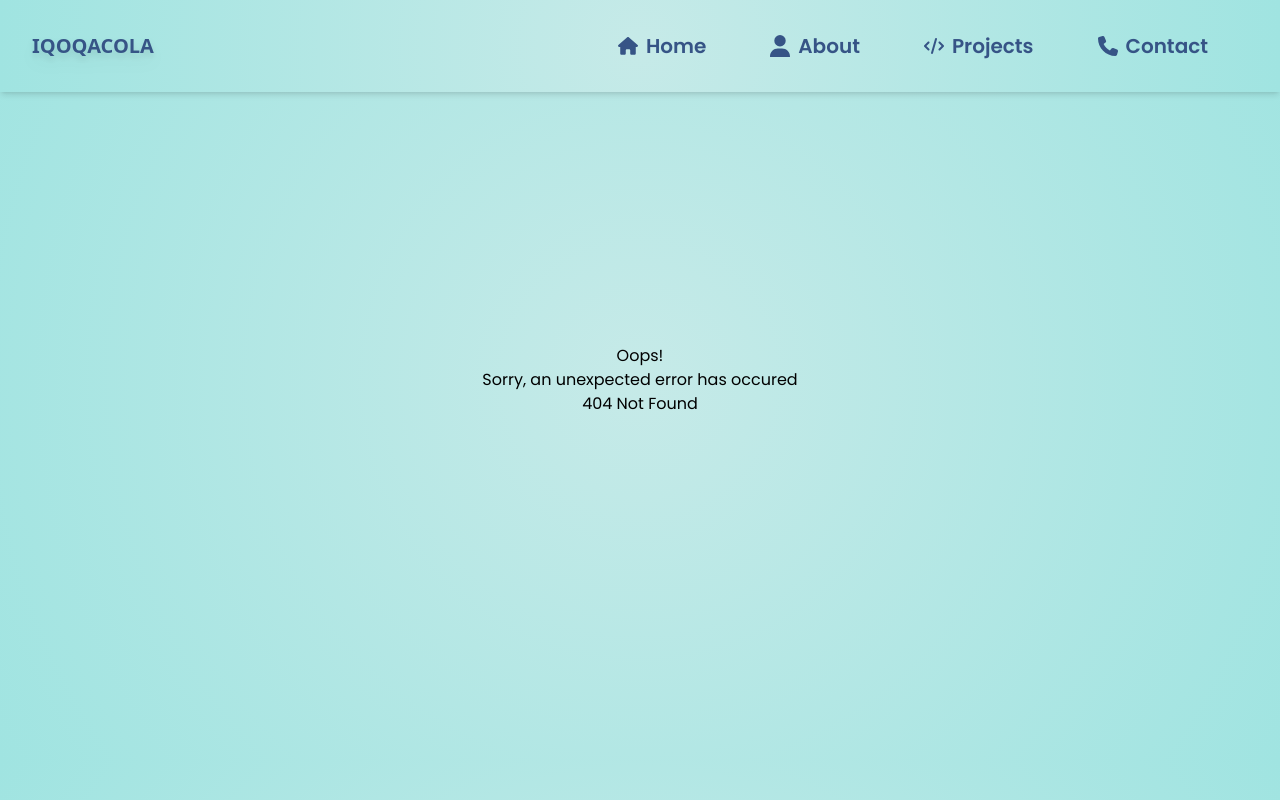
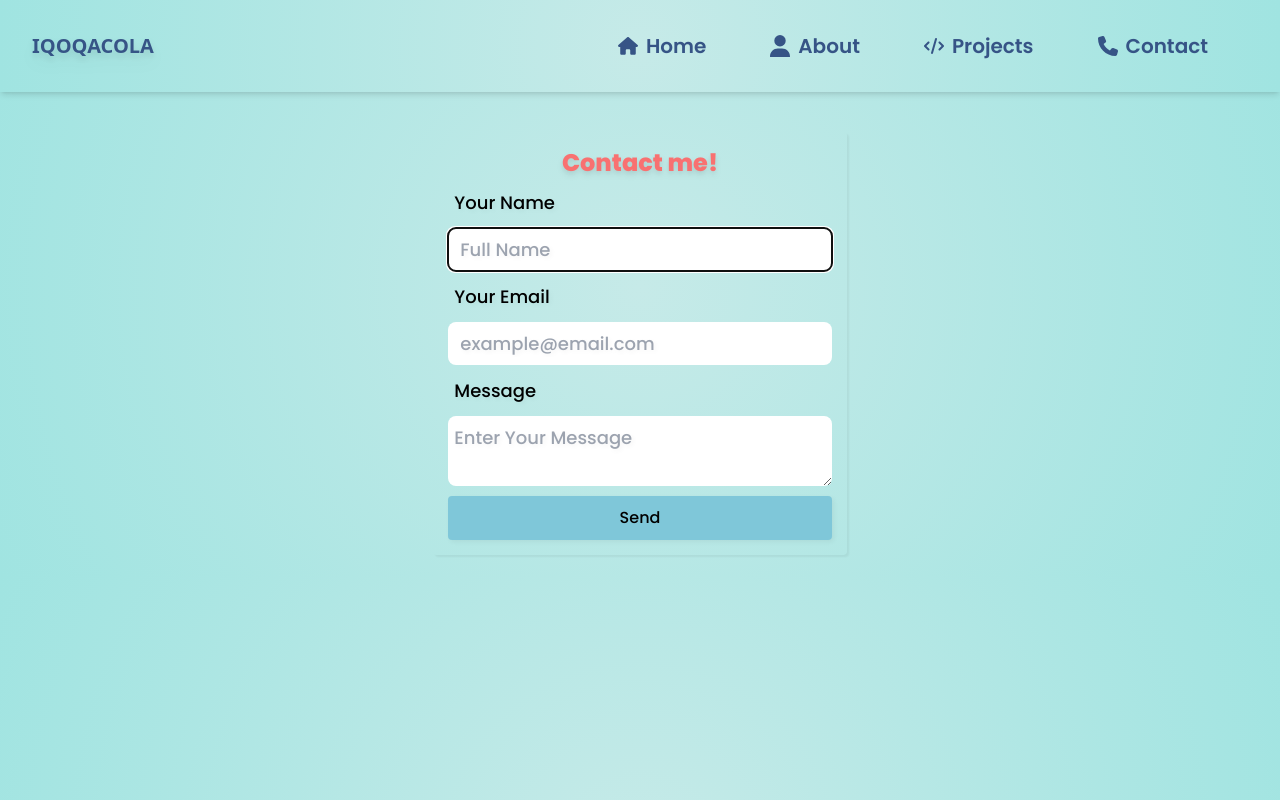
Before and after one commit to Iqoqacola/iqoqacola.github.io, a React (Vite) app: page /contact in a window 1280 px wide. Before the commit this address had no page. Built offline with nearby package versions, Linux system fonts and the light colour scheme.

Commit message:
add page contact

```diff
--- a/package.json
+++ b/package.json
@@ -11,11 +11,13 @@
   },
   "dependencies": {
     "aos": "^2.3.4",
+    "dotenv": "^16.4.5",
     "react": "^18.2.0",
     "react-dom": "^18.2.0",
     "react-parallax-tilt": "^1.7.227",
     "react-router-dom": "^6.23.1",
-    "react-simple-typewriter": "^5.0.1"
+    "react-simple-typewriter": "^5.0.1",
+    "vite-plugin-env-compatible": "^2.0.1"
   },
   "devDependencies": {
     "@types/react": "^18.2.55",
--- a/src/App.jsx
+++ b/src/App.jsx
@@ -1,28 +1,34 @@
-import { BrowserRouter, Routes, Route } from "react-router-dom";
+import { BrowserRouter, Routes, Route, useLocation } from "react-router-dom";
+import { useEffect } from "react";
 
 //page
 import { Home } from "./pages/Home";
 import { About } from "./pages/About";
 import { Project } from "./pages/Project";
+import { Contact } from "./pages/Contact";
 import ErrorPage from "./pages/Error";
 
 //components
 import { Header } from "./components/Layouts/Header";
 
 export default function App() {
+  const location = useLocation();
+
+  useEffect(() => {
+    window.scrollTo(0, 0);
+  }, [location]);
   return (
     <>
-      <BrowserRouter>
       <Header />
       <div className="pages">
         <Routes>
           <Route path="/" element={<Home />} />
           <Route path="/about" element={<About />} />
           <Route path="/project" element={<Project />} />
+          <Route path="/contact" element={<Contact />} />
           <Route path="*" element={<ErrorPage />} />
         </Routes>
       </div>
-      </BrowserRouter>
     </>
   );
 }
--- a/src/index.scss
+++ b/src/index.scss
@@ -51,6 +51,15 @@
   .hamburger-transition {
     @apply transition duration-300 ease-in-out;
   }
+
+  form button {
+    background: #7fc7d9;
+    border: 0;
+    padding: 10px;
+    font-family: "Poppins";
+    border-radius: 4px;
+    cursor: pointer;
+  }
 }
 
 .error-page {
@@ -66,3 +75,60 @@
   padding: 20px;
   margin: 0 auto;
 }
+
+div.success {
+  padding: 10px;
+  background: #ffefef;
+  border: 1px solid #1aac83;
+  color: #1aac83;
+  border-radius: 4px;
+  margin: 12px 0;
+}
+
+div.error {
+  padding: 10px;
+  background: #ffefef;
+  border: 1px solid #e7195a;
+  color: #e7195a;
+  border-radius: 4px;
+  margin: 12px 0;
+}
+
+// Form Contact
+.contact-form {
+  box-shadow: 2px 2px 2px rgba(0, 0, 0, 0.05);
+  border-radius: 4px;
+  padding: 10px;
+  margin: auto;
+}
+
+.contact-me {
+  padding: 5px;
+}
+
+.contact-me > input,
+.contact-me > label,
+.contact-me > textarea {
+  margin: 2px 0;
+  border-radius: 8px;
+  height: 80%;
+  font-size: 18px;
+  font-weight: 500;
+  padding: 8px 6px;
+  text-shadow: 2px 2px 5px rgba(0, 0, 0, 0.05);
+}
+
+.contact-me > input {
+  padding-left: 12px;
+}
+
+.contact-me > button {
+  margin-top: 8px;
+  font-weight: 500;
+  box-shadow: 2px 2px 5px rgba(0, 0, 0, 0.05);
+}
+
+input.error,
+textarea.error {
+  border: 1px solid #e7195a;
+}
--- a/src/main.jsx
+++ b/src/main.jsx
@@ -1,10 +1,14 @@
-import React from 'react'
-import ReactDOM from 'react-dom/client'
-import App from './App.jsx'
-import './index.scss'
+import React from "react";
+import ReactDOM from "react-dom/client";
+import App from "./App.jsx";
+import "./index.scss";
+import { BrowserRouter } from "react-router-dom";
 
-ReactDOM.createRoot(document.getElementById('root')).render(
+ReactDOM.createRoot(document.getElementById("root")).render(
   <React.StrictMode>
-    <App />
-  </React.StrictMode>,
-)
+    <BrowserRouter>
+      <App />
+    </BrowserRouter>
+  </React.StrictMode>
+);
+BrowserRouter;
--- /dev/null
+++ b/src/pages/Contact.jsx
@@ -0,0 +1,139 @@
+import { useRef, useState, useEffect } from "react";
+import AOS from "aos";
+import "aos/dist/aos.css";
+
+export const Contact = () => {
+  const [yourName, setYourName] = useState("");
+  const [yourEmail, setYourEmail] = useState("");
+  const [yourMessage, setYourMessage] = useState("");
+  const [fields, setFields] = useState([]);
+  const [success, setSuccess] = useState("");
+  const [error, setError] = useState("");
+
+  const inputRef = useRef("");
+
+  const sendEmail = async (e) => {
+    e.preventDefault();
+
+    const data = {
+      service_id: import.meta.env.REACT_APP_SERVICE_ID,
+      template_id: import.meta.env.REACT_APP_TEMPLATE_ID,
+      user_id: import.meta.env.REACT_APP_USER_ID,
+      template_params: {
+        from_name: yourName,
+        from_email: yourEmail,
+        to_name: "Iqoqacola",
+        message: yourMessage,
+      },
+    };
+
+    let emptyFields = [];
+
+    if (yourName === "") {
+      emptyFields.push("yourName");
+    }
+
+    if (!yourEmail) {
+      emptyFields.push("yourEmail");
+    }
+
+    if (!yourMessage) {
+      emptyFields.push("yourMessage");
+    }
+
+    if (emptyFields.length > 0) {
+      setFields(emptyFields);
+      setError("Please fill in all the fields");
+      setSuccess("");
+      return;
+    }
+
+    try {
+      const response = await fetch(import.meta.env.REACT_APP_CONTACT_URI, {
+        method: "POST",
+        headers: {
+          "Content-Type": "application/json",
+        },
+        body: JSON.stringify(data),
+      });
+
+      if (response.ok) {
+        setSuccess(
+          "Thank you for reaching out me. I will get back to you soon!"
+        );
+        setError("");
+        setYourName("");
+        setYourEmail("");
+        setYourMessage("");
+        setFields([]);
+      }
+    } catch (error) {
+      setSuccess("");
+      setFields([]);
+      setError(error);
+    }
+  };
+
+  useEffect(() => {
+    AOS.init({
+      duration: 1000,
+    });
+    AOS.init({
+      duration: 1000,
+    });
+    inputRef.current.focus();
+  }, []);
+  return (
+    <>
+      <section className="pt-28 w-full">
+        <div
+          className="container w-2/3 lg:w-1/3 contact-form"
+          data-aos="fade-up"
+        >
+          <form onSubmit={sendEmail} className="contact-me flex flex-col">
+            <h2 className="text-center text-2xl font-bold text-red-400 drop-shadow-md">
+              Contact me!
+            </h2>
+            <label>Your Name</label>
+            <input
+              type="text"
+              name="user-name"
+              onChange={(e) => {
+                setYourName(e.target.value);
+              }}
+              value={yourName}
+              className={`${fields.includes("yourName") ? "error" : ""}`}
+              placeholder="Full Name"
+              ref={inputRef}
+            />
+            <label>Your Email</label>
+            <input
+              type="email"
+              name="user-email"
+              onChange={(e) => {
+                setYourEmail(e.target.value);
+              }}
+              value={yourEmail}
+              className={`${fields.includes("yourEmail") ? "error" : ""}`}
+              placeholder="example@email.com"
+            />
+            <label>Message</label>
+            <textarea
+              type="text"
+              name="user-message"
+              onChange={(e) => {
+                setYourMessage(e.target.value);
+              }}
+              value={yourMessage}
+              className={`${fields.includes("yourMessage") ? "error" : ""}`}
+              placeholder="Enter Your Message"
+            />
+            <button className="sendEmail">Send</button>
+            {success && <div className="success">{success}</div>}
+            {error && <div className="error">{error}</div>}
+          </form>
+        </div>
+      </section>
+    </>
+  );
+};
--- a/vite.config.js
+++ b/vite.config.js
@@ -1,8 +1,13 @@
 import { defineConfig } from 'vite'
 import react from '@vitejs/plugin-react'
+import envCompatible from 'vite-plugin-env-compatible'
 
 // https://vitejs.dev/config/
 export default defineConfig({
-  plugins: [react()],
+  envPrefix: 'REACT_APP_',
+  plugins: [
+    react(),
+    envCompatible()
+  ],
   base: '/'
 })
```
Also changed, not shown: 2 other files (tests, documents, lock files or other folders). Lines whose indentation alone changed are shown as unchanged.
